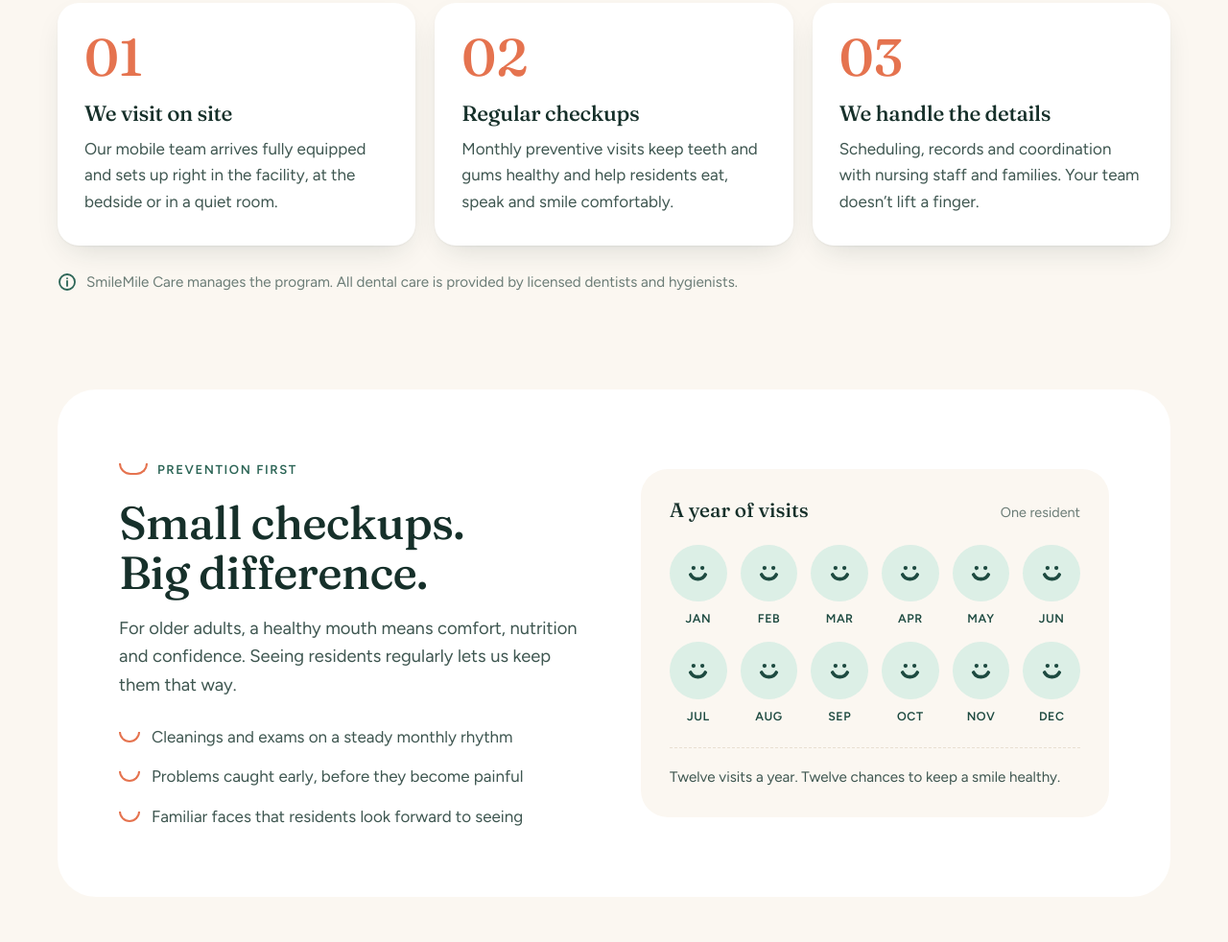
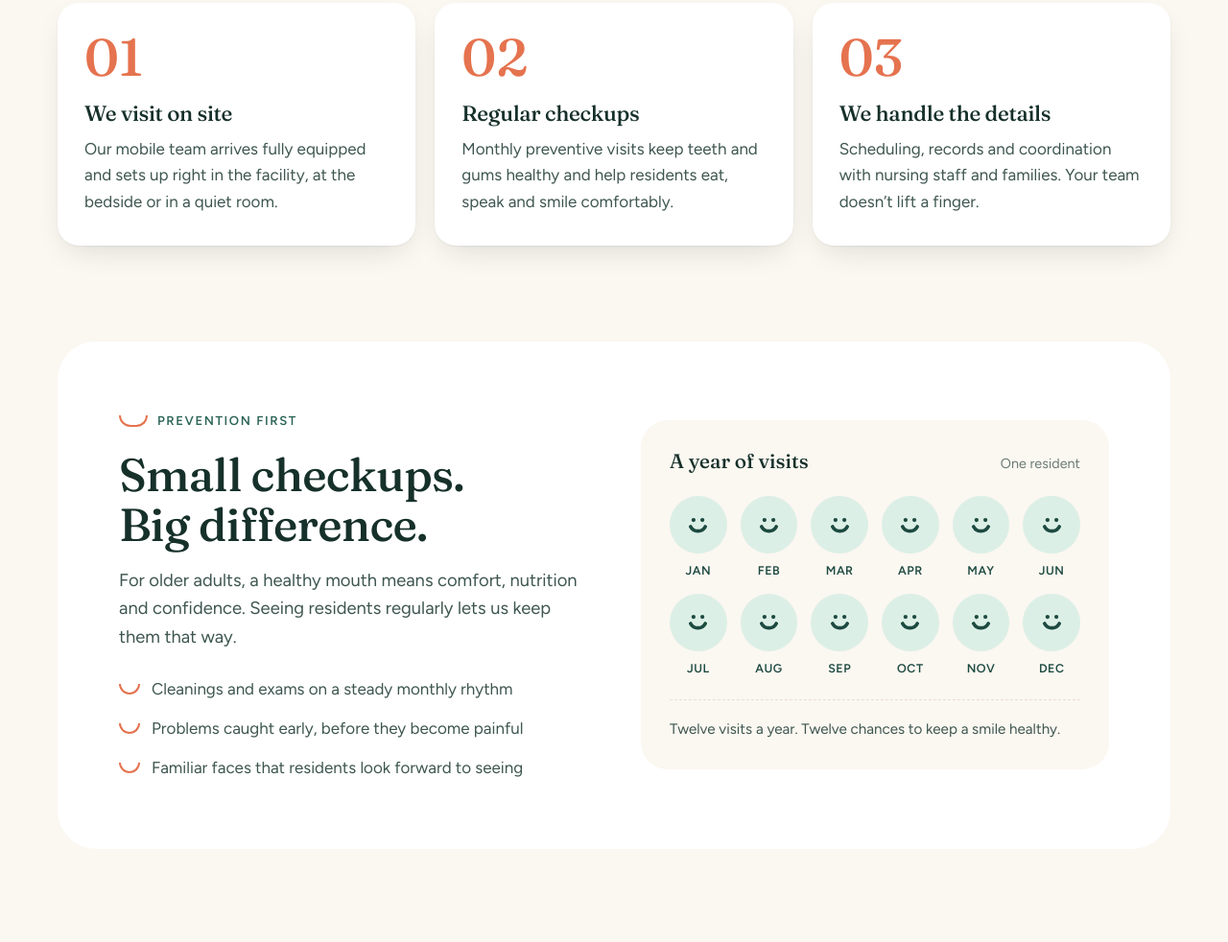
Before and after one commit to shulem000/smilemilecare-website, a plain HTML site: page site/index.html in a window 1280 px wide. Shown: the part 1078-2060 px from the top of the page at 96% size. Drawn offline with Linux system fonts and the light colour scheme.

Commit message:
Remove the program-management note under How it works
Co-Authored-By: Claude Opus 5.5 <noreply@anthropic.com>
Claude-Session: https://claude.ai/code/session_01EGMWLix7CLNAkVttYBuMBG

```diff
--- a/site/index.html
+++ b/site/index.html
@@ -289,7 +289,6 @@ footer{padding:60px 0 50px;margin-top:40px;border-top:1px solid var(--line)}
       <article class="step rv"><span class="num">02</span><h3>Regular checkups</h3><p>Monthly preventive visits keep teeth and gums healthy and help residents eat, speak and smile comfortably.</p></article>
       <article class="step rv"><span class="num">03</span><h3>We handle the details</h3><p>Scheduling, records and coordination with nursing staff and families. Your team doesn&rsquo;t lift a finger.</p></article>
     </div>
-    <p class="note rv"><svg viewBox="0 0 20 20" fill="none" stroke="currentColor" stroke-width="1.8"><circle cx="10" cy="10" r="8"/><path d="M10 9v5M10 6.2v.1" stroke-linecap="round"/></svg>SmileMile Care manages the program. All dental care is provided by licensed dentists and hygienists.</p>
   </div>
 </section>
 
```
